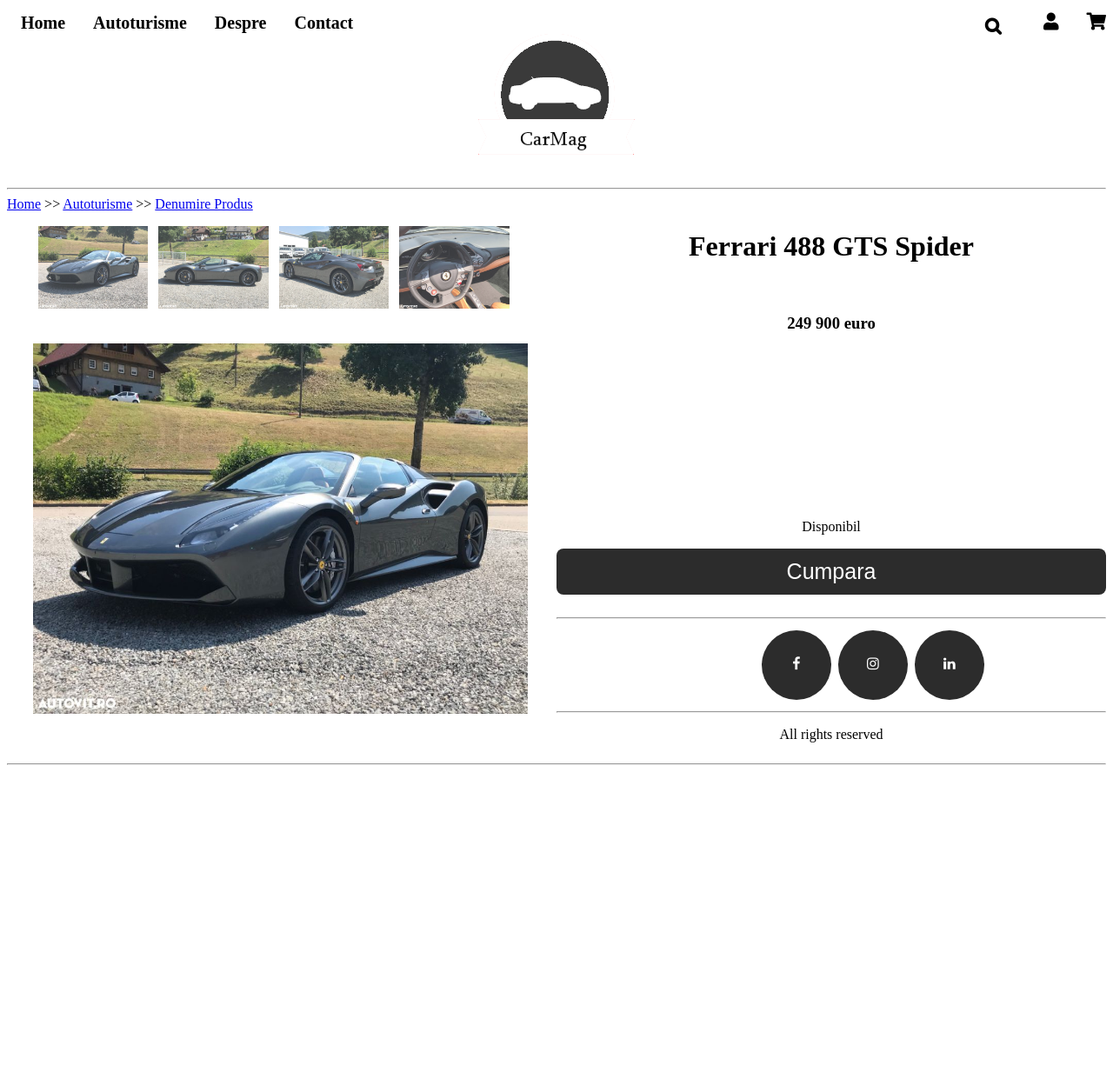
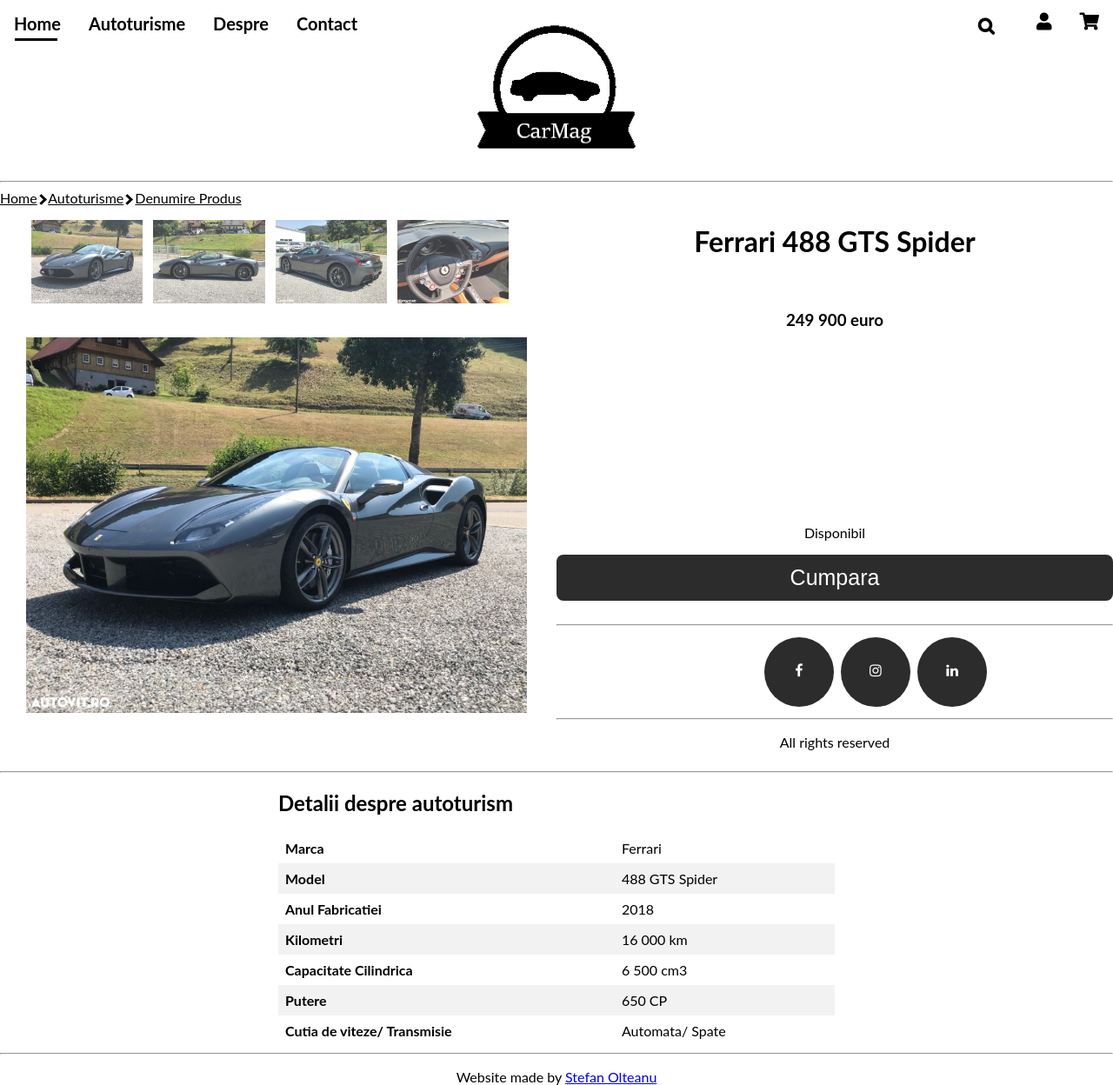
Before and after one commit to stef-olteanu/CarMag-Web, a PHP site: page /Pages/prodPage.html in a window 1280 px wide. Shown: the whole page at 87% size. Before the commit the page ends 880 px from the top, so only its background shows below. Run offline with PHP 8.4, Linux system fonts and the light colour scheme.

Commit message:
Add files via upload

```diff
--- a/CSS/ProductColumns.css
+++ b/CSS/ProductColumns.css
@@ -1,7 +1,7 @@
 .row {
-  display: -ms-flexbox; /* IE10 */
+  display: -ms-flexbox;
   display: flex;
-  -ms-flex-wrap: wrap; /* IE10 */
+  -ms-flex-wrap: wrap;
   flex-wrap: wrap;
   padding: 0 4px;
   margin-top: 5%;
@@ -9,7 +9,7 @@
 
 /* Create four equal columns that sits next to each other */
 .column {
-  -ms-flex: 25%; /* IE10 */
+  -ms-flex: 25%;
   flex: 25%;
   max-width: 25%;
   padding: 0 4px;
--- a/CSS/ProductPhotoGallery.css
+++ b/CSS/ProductPhotoGallery.css
@@ -1,3 +1,8 @@
+body, html {font-family: "Lato", sans-serif;
+            height: 100%;
+            margin: 0;
+      }
+
 * {
   box-sizing: border-box;
 }
@@ -49,6 +54,7 @@
   clear: both;
 }
 
+/*To align the title in the middle*/
 .title{
   text-align: center;
 }
@@ -77,6 +83,8 @@
   margin-bottom: 10;
   display: inline-block;
 }
+
+/*For the social media icons*/
 
 .fa {
   font-size: 30px;
@@ -112,3 +120,51 @@
   color: white;
   vertical-align: middle;
 }
+
+
+/*To create the arrow from the path*/
+
+i {
+  border: solid black;
+  border-width: 0 3px 3px 0;
+  display: inline-block;
+  padding: 3px;
+}
+
+.right {
+  transform: rotate(-45deg);
+  -webkit-transform: rotate(-45deg);
+}
+
+
+/*To customize hyperlink*/
+.linky:link {
+  color: black;
+}
+
+.linky:visited {
+  color: black;
+}
+
+.linky:hover {
+  color: gray;
+}
+
+.linky:active {
+  color: #c4c3c3;
+}
+
+
+/*Customize the detail table*/
+table {
+  border-collapse: collapse;
+  width: 50%;
+  margin-left: 25%;
+}
+
+th, td {
+  text-align: left;
+  padding: 8px;
+}
+
+tr:nth-child(even) {background-color: #f2f2f2;}
--- a/Pages/prodPage.html
+++ b/Pages/prodPage.html
@@ -15,8 +15,8 @@
   <div class="container">
     <div class="topnav">
       <a href="../index.html">Home</a>
-      <a href="#news">Autoturisme</a>
-      <a href="#descriere">Despre</a>
+      <a href="listPage.html">Autoturisme</a>
+      <a href="../index.html/#descriere">Despre</a>
       <a href="#about">Contact</a>
 
       <a href="#button" class='fas fa-shopping-cart' style="float:right"></a>
@@ -26,17 +26,15 @@
   </div>
 
   <a href="../index.html" target="_self">
-    <img class="centerImg" src="../Images/logo.png" />
+    <img class="centerImg" src="../Images/logoblack.png" />
   </a>
 
 
   <hr/>
 
-  <a href="../index.html">Home</a>
-  <a class="path">>></a>
-  <a href="#Autoturisme">Autoturisme</a>
-  <a class="path">>></a>
-  <a href="prodPage.html">Denumire Produs</a>
+  <a class="linky" href="../index.html">Home<i class="right"></i></a>
+  <a  class="linky" href="listPage.html">Autoturisme<i class="right"></i></a>
+  <a  class="linky" href="prodPage.html">Denumire Produs</a>
 
   <!-- The grid: four columns -->
   <div class="rowPresent">
@@ -94,7 +92,44 @@
 
   <hr/>
 
+  <h2 style="margin-left:25%">Detalii despre autoturism</h2>
 
+  <table>
+    <tr>
+      <th>Marca</th>
+      <td>Ferrari</td>
+    </tr>
+    <tr>
+      <th>Model</th>
+      <td>488 GTS Spider</td>
+    </tr>
+    <tr>
+      <th>Anul Fabricatiei</th>
+      <td>2018</td>
+    </tr>
+    <tr>
+      <th>Kilometri</th>
+      <td>16 000 km</td>
+    </tr>
+    <tr>
+      <th>Capacitate Cilindrica</th>
+      <td>6 500 cm3</td>
+    </tr>
+
+    <tr>
+      <th>Putere</th>
+      <td>650 CP</td>
+    </tr>
+
+    <tr>
+      <th>Cutia de viteze/ Transmisie</th>
+      <td>Automata/ Spate</td>
+    </tr>
+  </table>
+
+  <hr/>
+
+  <p align="center">Website made by <a href="https://www.facebook.com/Steffanutz">Stefan Olteanu</a></p>
 
 
 </html>
```
Also changed, not shown: CSS/Listpage.css (added, +112 -0 lines), Pages/listPage.html (added, +41 -0 lines), index.html (+4 -4 lines), Images/logoblack.png (added).
